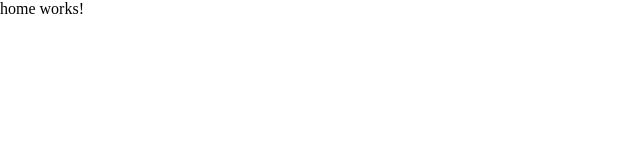
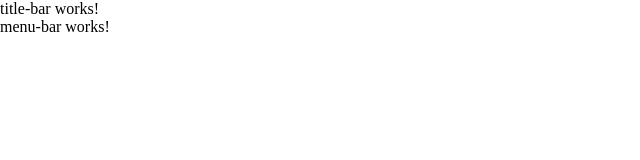
Before and after one commit to radialserial/lab-blog-dio, an Angular app: page / in a window 1280 px wide. Shown: the top 160 px of the page, without its empty margins (0-640 px from the left). Built offline with nearby package versions, Linux system fonts and the light colour scheme.

Commit message:
feat: add title and menu bar to home

```diff
--- a/src/app/app.component.ts
+++ b/src/app/app.component.ts
@@ -1,9 +1,11 @@
 import { Component } from '@angular/core';
 import { RouterOutlet } from '@angular/router';
+import { TitleBarComponent } from "./components/title-bar/title-bar.component";
+import { MenuBarComponent } from "./components/menu-bar/menu-bar.component";
 
 @Component({
   selector: 'app-root',
-  imports: [RouterOutlet],
+  imports: [RouterOutlet, TitleBarComponent, MenuBarComponent],
   templateUrl: './app.component.html',
   styleUrl: './app.component.css'
 })
--- /dev/null
+++ b/src/app/components/menu-bar/menu-bar.component.html
@@ -0,0 +1 @@
+<p>menu-bar works!</p>
--- /dev/null
+++ b/src/app/components/title-bar/title-bar.component.html
@@ -0,0 +1 @@
+<p>title-bar works!</p>
--- a/src/app/pages/home/home.component.html
+++ b/src/app/pages/home/home.component.html
@@ -1 +1,2 @@
-<p>home works!</p>
+<app-title-bar></app-title-bar>
+<app-menu-bar></app-menu-bar>
--- a/src/app/pages/home/home.component.ts
+++ b/src/app/pages/home/home.component.ts
@@ -1,8 +1,10 @@
 import { Component } from '@angular/core';
+import { TitleBarComponent } from "../../components/title-bar/title-bar.component";
+import { MenuBarComponent } from "../../components/menu-bar/menu-bar.component";
 
 @Component({
   selector: 'app-home',
-  imports: [],
+  imports: [TitleBarComponent, MenuBarComponent],
   templateUrl: './home.component.html',
   styleUrl: './home.component.css'
 })
```
Also changed, not shown: src/app/components/menu-bar/menu-bar.component.ts (added, +11 -0 lines), src/app/components/title-bar/title-bar.component.ts (added, +11 -0 lines), src/app/components/menu-bar/menu-bar.component.css (added), src/app/components/title-bar/title-bar.component.css (added).
